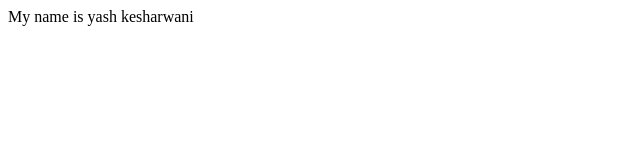
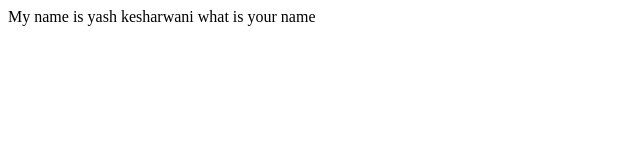
Before and after one commit to YashKesh/pracs, a plain HTML site: page index.html in a window 1280 px wide. Shown: the whole page, without its empty margins (0-640 px from the left). Drawn offline with Linux system fonts and the light colour scheme.

Commit message:
Update index.html

```diff
--- a/index.html
+++ b/index.html
@@ -1,5 +1,5 @@
 <html>
 <body>
-<p>My name is yash kesharwani</p>
+<p>My name is yash kesharwani what is your name</p>
 </body>
 </html>
```
